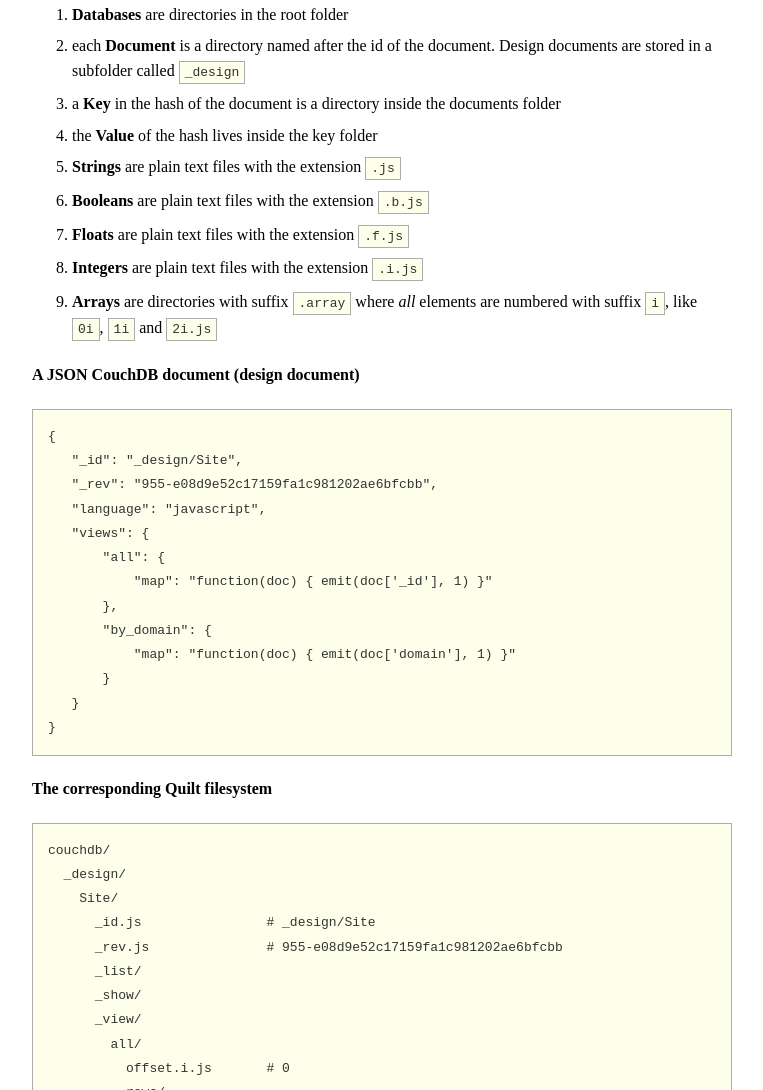
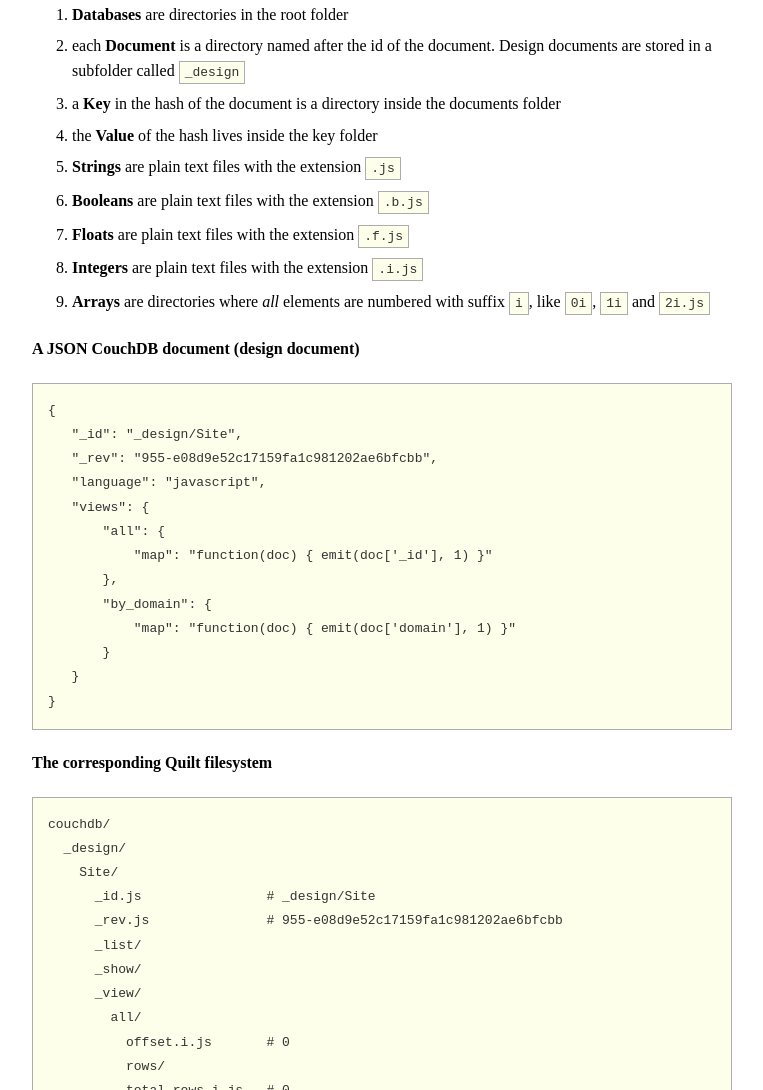
Before and after one commit to jo/quilt, a plain HTML site: page index.html in a window 1280 px wide. Shown: the part 2098-3188 px from the top of the page, without its empty margins (258-1021 px from the left). Drawn offline with Linux system fonts and the light colour scheme.

Commit message:
reflect array auto detection

```diff
--- a/index.html
+++ b/index.html
@@ -111,7 +111,7 @@
       <li><strong>Floats</strong> are plain text files with the extension <code>.f.js</code></li>
 
     <li><strong>Integers</strong> are plain text files with the extension <code>.i.js</code></li>
-    <li><strong>Arrays</strong> are directories with suffix <code>.array</code> where <em>all</em> elements are numbered with suffix <code>i</code>, like <code>0i</code>, <code>1i</code> and <code>2i.js</code></li>
+    <li><strong>Arrays</strong> are directories where <em>all</em> elements are numbered with suffix <code>i</code>, like <code>0i</code>, <code>1i</code> and <code>2i.js</code></li>
     </ol>
 
     <h4>A JSON CouchDB document (design document)</h4>
```
